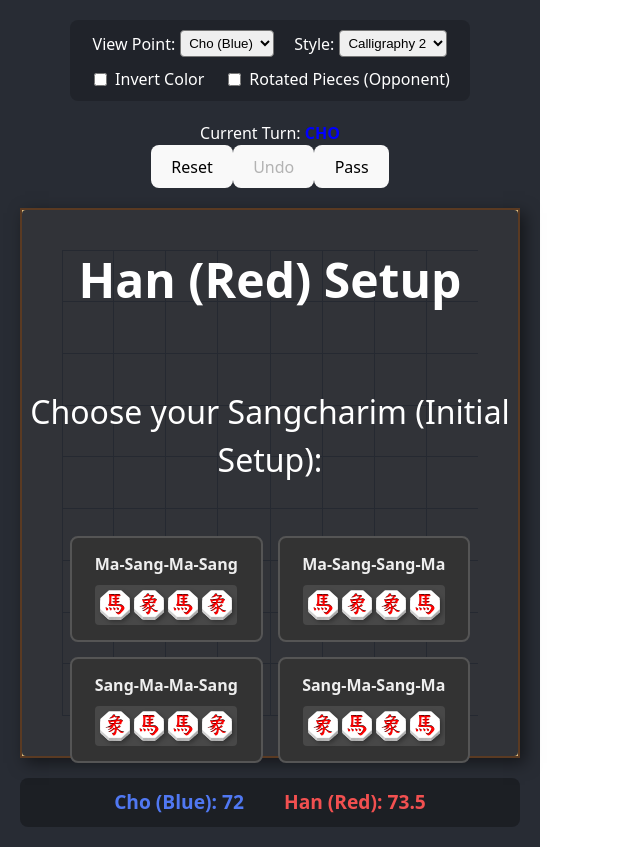
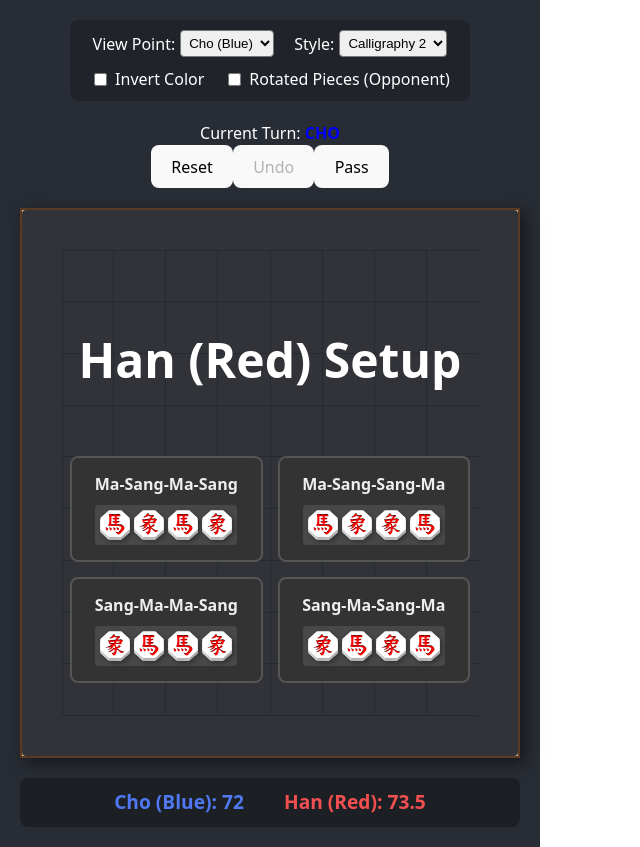
Before and after one commit to yeseoLee/janggi, a React app in the folder frontend/: page / in a window 1280 px wide. Shown: the whole page, without its empty margins (0-640 px from the left). Built offline with nearby package versions, Linux system fonts and the light colour scheme; the HTML template or start-up script is replaced by a standard one.

Commit message:
refactor: Remove Setup instruction text

```diff
--- a/frontend/src/components/Board.jsx
+++ b/frontend/src/components/Board.jsx
@@ -177,7 +177,6 @@ const Board = ({ viewTeam, invertColor, useRotatedPieces, styleVariant }) => {
           {(gameState === 'SETUP_HAN' || gameState === 'SETUP_CHO') && (
                <div className="overlay setup-overlay">
                    <h2>{gameState === 'SETUP_HAN' ? "Han (Red)" : "Cho (Blue)"} Setup</h2>
-                   <p>Choose your Sangcharim (Initial Setup):</p>
                    <div className="setup-options">
                        {Object.entries(SETUP_TYPES).map(([key, label]) => {
                            const setupTeam = gameState === 'SETUP_HAN' ? TEAM.HAN : TEAM.CHO;
```
